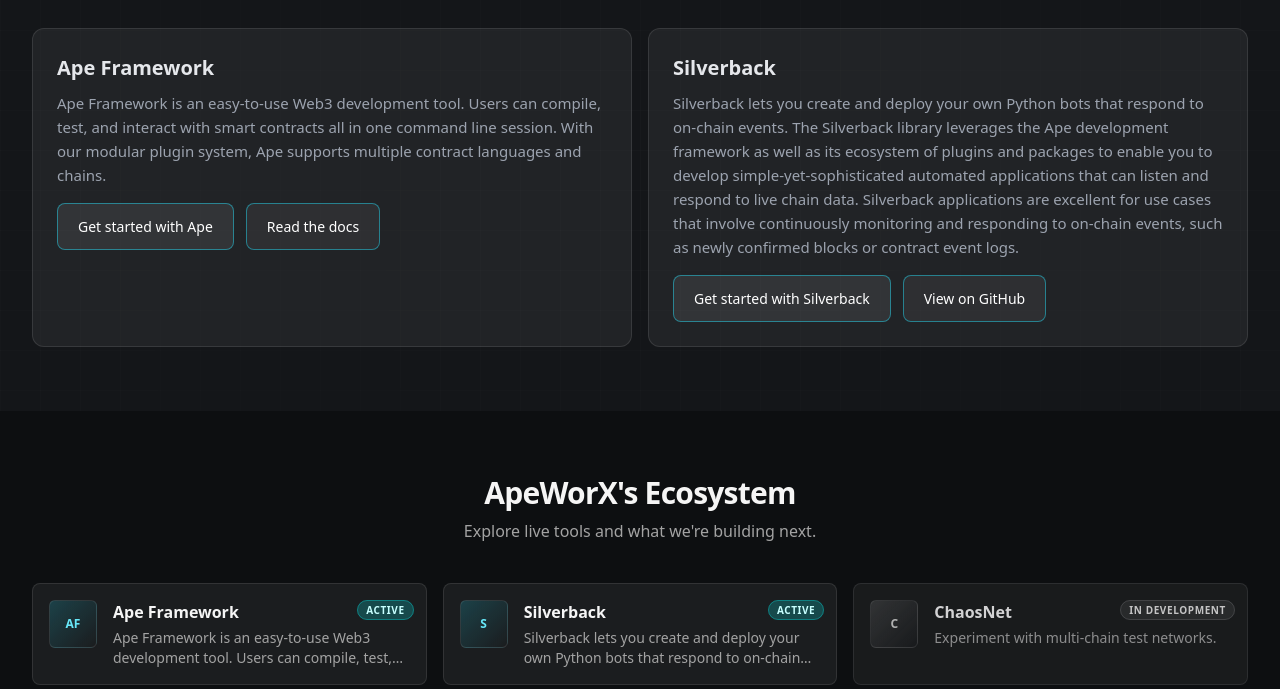
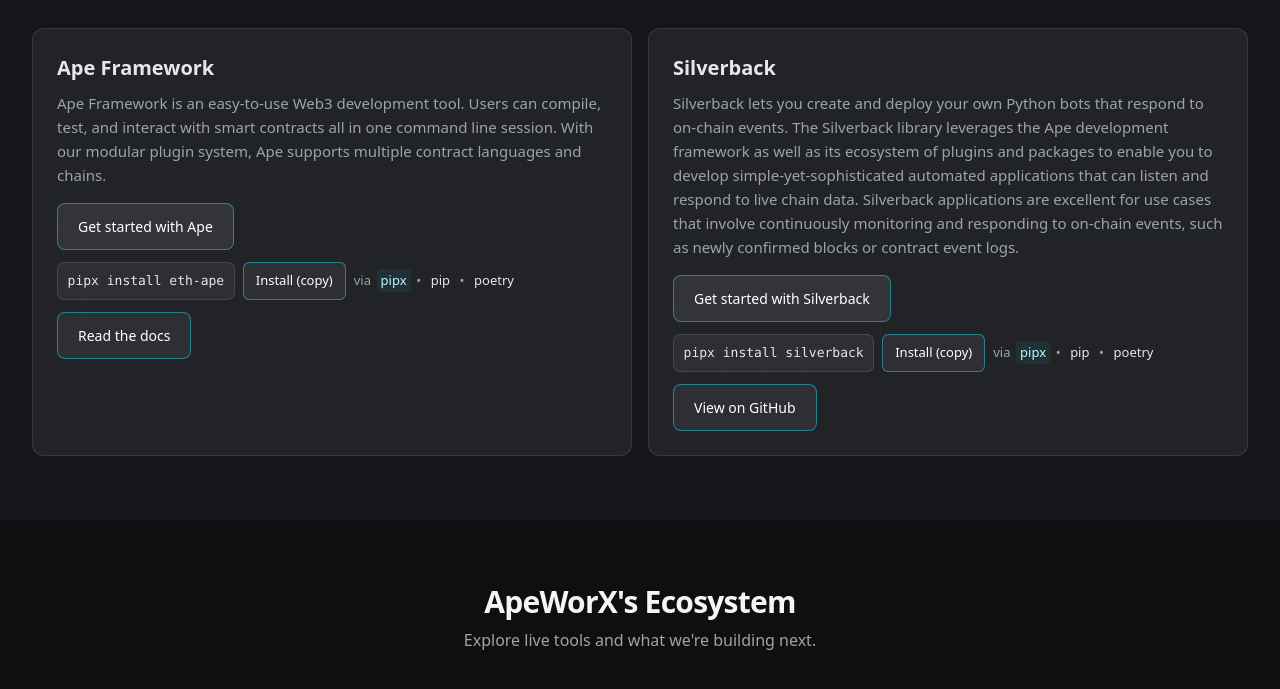
Before and after one commit to agBabbbyCakes/firebird, a plain HTML site: page index.html in a window 1280 px wide. Shown: the part 690-1379 px from the top of the page. Drawn offline with nearby package versions, Linux system fonts and the light colour scheme.

Commit message:
added install

```diff
--- a/assets/styles.css
+++ b/assets/styles.css
@@ -111,6 +111,13 @@
     border-color: rgba(34, 211, 238, 0.65);
 }
 
+/* Small button */
+.btn--sm {
+    padding: 0.5rem 0.75rem;
+    font-size: 0.8125rem;
+    border-radius: 0.4rem;
+}
+
 /* Chips (Ape Stack) */
 .chip {
     display: inline-flex;
@@ -176,6 +183,49 @@
     display: flex;
     gap: 0.75rem;
     flex-wrap: wrap;
+}
+
+/* Inline code copy UI */
+.install-group {
+    display: flex;
+    align-items: center;
+    gap: 0.5rem;
+    flex-wrap: wrap;
+}
+
+.code-chip {
+    display: inline-flex;
+    align-items: center;
+    gap: 0.5rem;
+    font-family: ui-monospace, SFMono-Regular, Menlo, Monaco, Consolas, "Liberation Mono", "Courier New", monospace;
+    font-size: 0.8125rem;
+    color: var(--color-text);
+    background-color: rgba(255, 255, 255, 0.06);
+    border: 1px solid rgba(255, 255, 255, 0.12);
+    padding: 0.5rem 0.6rem;
+    border-radius: 0.45rem;
+}
+
+.variant-links {
+    display: inline-flex;
+    gap: 0.35rem;
+    align-items: center;
+    color: var(--color-text-dim);
+    font-size: 0.8125rem;
+}
+
+.variant-links button {
+    color: var(--color-text);
+    background: transparent;
+    border: 0;
+    padding: 0.1rem 0.25rem;
+    border-radius: 0.25rem;
+    cursor: pointer;
+}
+
+.variant-links button[aria-current="true"] {
+    color: #c0f6ff;
+    background-color: rgba(34, 211, 238, 0.08);
 }
 
 /* Card grid (Ecosystem) */
--- a/index.html
+++ b/index.html
@@ -243,7 +243,22 @@
                             </h2>
                         </div>
                         <div class="feature-grid">
-                            <div class="feature">
+                            <div class="feature" x-data="{
+                                variant: 'pipx',
+                                copied: false,
+                                cmds: {
+                                    pipx: 'pipx install eth-ape',
+                                    pip: 'pip install eth-ape',
+                                    poetry: 'poetry add eth-ape'
+                                },
+                                async copyNow() {
+                                    try {
+                                        await navigator.clipboard.writeText(this.cmds[this.variant]);
+                                        this.copied = true;
+                                        setTimeout(() => this.copied = false, 1400);
+                                    } catch(e) { console.error(e); }
+                                }
+                            }">
                                 <h3>Ape Framework</h3>
                                 <p>Ape Framework is an easy-to-use Web3
                                     development tool. Users can compile, test,
@@ -255,13 +270,50 @@
                                     <a href="/framework"
                                         class="btn btn--primary">Get started
                                         with Ape</a>
+                                    <div class="install-group">
+                                        <span class="code-chip"
+                                            x-text="cmds[variant]"></span>
+                                        <button type="button"
+                                            class="btn btn--outline btn--sm"
+                                            @click="copyNow()"
+                                            x-text="copied ? 'Copied' : 'Install (copy)'"></button>
+                                        <span class="variant-links">
+                                            <span>via</span>
+                                            <button type="button"
+                                                @click="variant='pipx'"
+                                                :aria-current="variant==='pipx'">pipx</button>
+                                            <span>•</span>
+                                            <button type="button"
+                                                @click="variant='pip'"
+                                                :aria-current="variant==='pip'">pip</button>
+                                            <span>•</span>
+                                            <button type="button"
+                                                @click="variant='poetry'"
+                                                :aria-current="variant==='poetry'">poetry</button>
+                                        </span>
+                                    </div>
                                     <a href="https://docs.apeworx.io/"
                                         target="_blank" rel="noreferrer"
                                         class="btn btn--outline">Read the
                                         docs</a>
                                 </div>
                             </div>
-                            <div class="feature">
+                            <div class="feature" x-data="{
+                                variant: 'pipx',
+                                copied: false,
+                                cmds: {
+                                    pipx: 'pipx install silverback',
+                                    pip: 'pip install silverback',
+                                    poetry: 'poetry add silverback'
+                                },
+                                async copyNow() {
+                                    try {
+                                        await navigator.clipboard.writeText(this.cmds[this.variant]);
+                                        this.copied = true;
+                                        setTimeout(() => this.copied = false, 1400);
+                                    } catch(e) { console.error(e); }
+                                }
+                            }">
                                 <h3>Silverback</h3>
                                 <p>Silverback lets you create and deploy your
                                     own Python bots that respond to on-chain
@@ -279,6 +331,28 @@
                                     <a href="/silverback"
                                         class="btn btn--primary">Get started
                                         with Silverback</a>
+                                    <div class="install-group">
+                                        <span class="code-chip"
+                                            x-text="cmds[variant]"></span>
+                                        <button type="button"
+                                            class="btn btn--outline btn--sm"
+                                            @click="copyNow()"
+                                            x-text="copied ? 'Copied' : 'Install (copy)'"></button>
+                                        <span class="variant-links">
+                                            <span>via</span>
+                                            <button type="button"
+                                                @click="variant='pipx'"
+                                                :aria-current="variant==='pipx'">pipx</button>
+                                            <span>•</span>
+                                            <button type="button"
+                                                @click="variant='pip'"
+                                                :aria-current="variant==='pip'">pip</button>
+                                            <span>•</span>
+                                            <button type="button"
+                                                @click="variant='poetry'"
+                                                :aria-current="variant==='poetry'">poetry</button>
+                                        </span>
+                                    </div>
                                     <a href="https://github.com/ApeWorX"
                                         target="_blank" rel="noreferrer"
                                         class="btn btn--outline">View on
```
